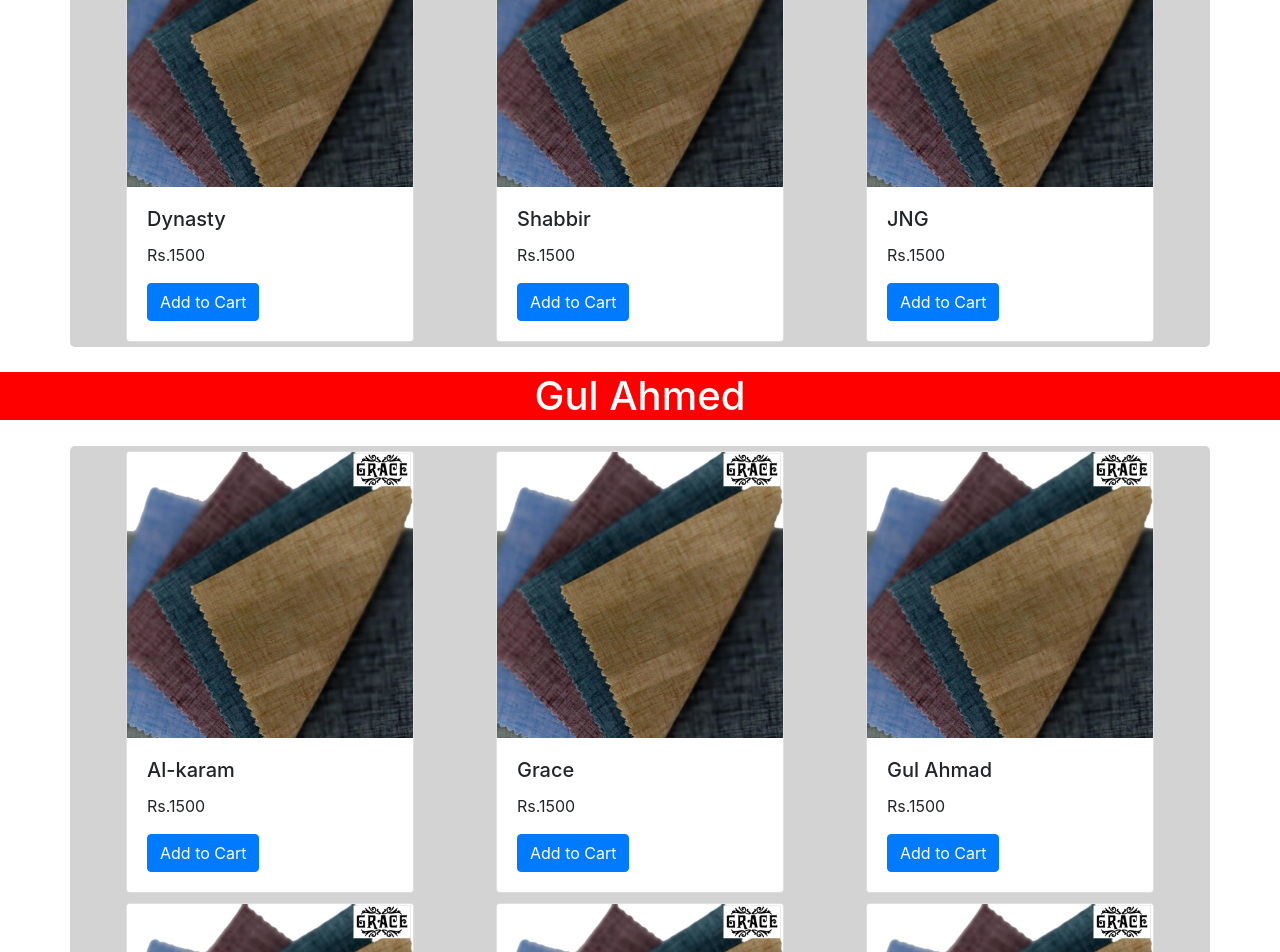
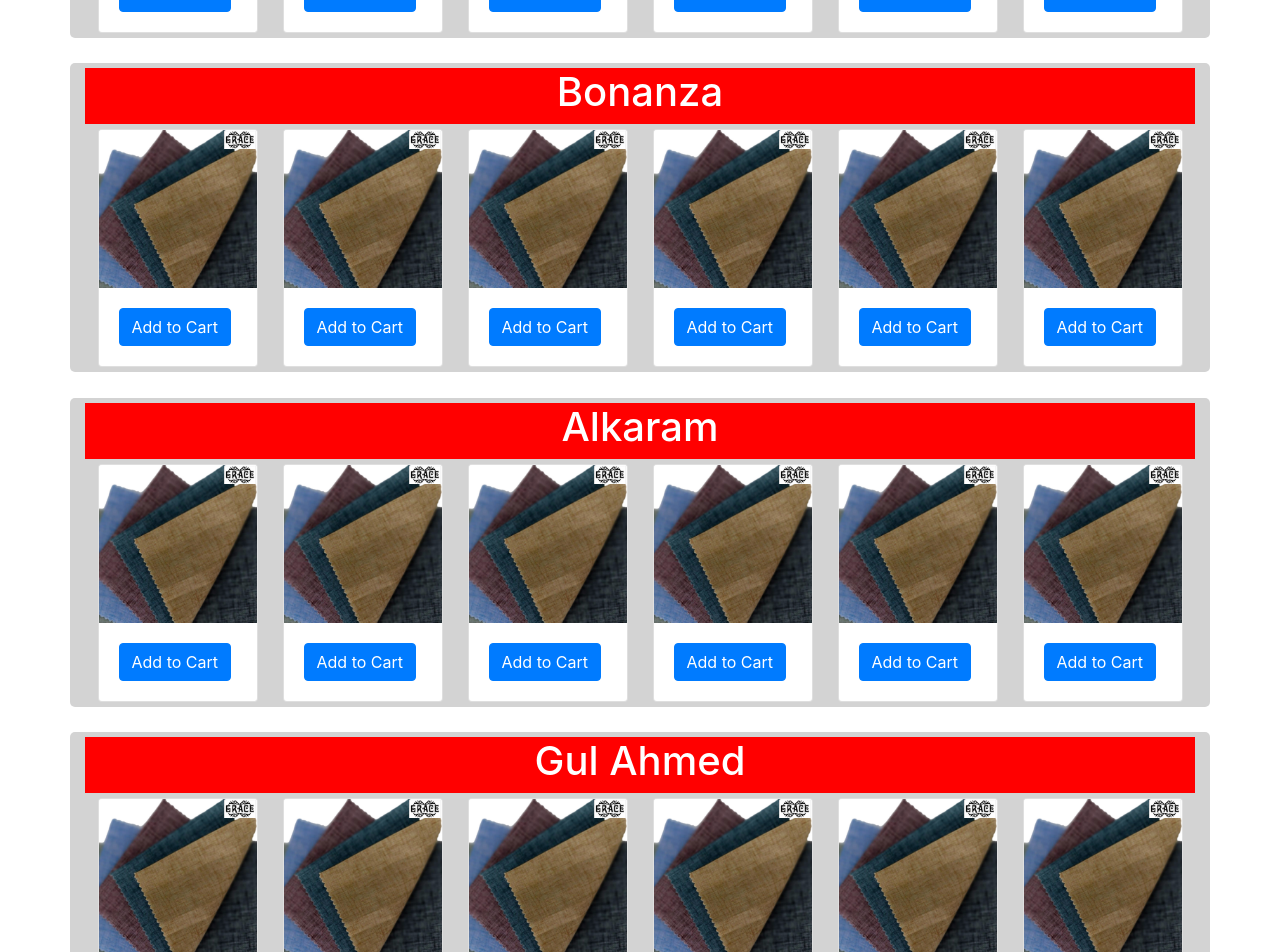
Before and after one commit to farhanmaneri/royalfabricsreact, a React (Create React App) app: page /products in a window 1280 px wide. Shown: the part 700-1652 px from the top of the page. Built offline with nearby package versions, Linux system fonts and the light colour scheme.

Commit message:
'styleUpdated'

```diff
--- a/src/Pages/Products.jsx
+++ b/src/Pages/Products.jsx
@@ -1,14 +1,17 @@
 import React from 'react'
 
 import Navibar from '../components/common/Navibar'
-import {Alkaram, GulAhmed} from '../components/common/Items'
+import { Items} from '../components/common/Items'
 
-const Products = ()=>{
-    return(
+const Products = () => {
+    return (
         <>
-        <Navibar/>
-        <Alkaram />
-        <GulAhmed/>
+            <Navibar />
+            <div className='product_view'>
+                <div style={{margin:'5px'}}>
+                    <Items />
+                </div>
+</div>
         </>
     )
 }
--- a/src/components/common/Items.jsx
+++ b/src/components/common/Items.jsx
@@ -4,11 +4,14 @@
 import ProductsCard from './ProductsCard'
 import { Container } from 'react-bootstrap'
 
-const Alkaram = () => {
+const Items = () => {
     return (
 <>
-<Container className='heading' fluid><h1>Al-Karam </h1></Container>
-<Container className='cardContainer' >
+{ ProductsData.map((val)=>{
+    return(
+        <>
+        <Container className='cardContainer' >
+<Container className='heading' fluid><h1>{val.product} </h1></Container>
     { ProductsData.map((val) => {
                 return (
                     <div>
@@ -25,31 +28,35 @@
 
 </Container>
 </>
+    )})}
+    </>
     )
+
 }
-const GulAhmed = () => {
-    return (
-<>
-<Container className='heading' fluid><h1>Gul Ahmed </h1></Container>
-<Container className='cardContainer' >
-    { ProductsData.map((val) => {
-                return (
-                    <div>
-                        <ProductsCard
-                            photo={val.imgsrc}
-                            title={val.title}
-                            price={val.rate}
-                        />
-                   </div>
-                )
-            })
-        }
+// const GulAhmed = () => {
+//     return (
+// <>
 
-</Container>
-</>
-    )
-}
-export {
-    GulAhmed,
-    Alkaram
+// <Container className='cardContainer' >
+// <Container className='heading' fluid><h1>Gul Ahmed </h1></Container>
+//     { ProductsData.map((val) => {
+//                 return (
+//                     <div>
+//                         <ProductsCard
+//                             photo={val.imgsrc}
+//                             title={val.title}
+//                             price={val.rate}
+//                         />
+//                    </div>
+//                 )
+//             })
+//         }
+
+// </Container>
+// </>
+//     )
+// }
+export  {
+    // GulAhmed,
+    Items
 };
--- a/src/components/common/ProductsCard.jsx
+++ b/src/components/common/ProductsCard.jsx
@@ -6,11 +6,11 @@
 
   return (
     <>
-          <Card style={{ width: '18rem' }} >
+          <Card style={{ width: '10rem' }} >
             <Card.Img variant="top" src={props.photo} />
             <Card.Body>
-              <Card.Title>{props.title}</Card.Title>
-              <Card.Text> {props.price}    </Card.Text>
+              {/* <Card.Title>{props.title}</Card.Title> */}
+              {/* <Card.Text> {props.price}    </Card.Text> */}
               {/* <Button variant="primary">Go somewhere</Button> */}
               <button className='btn btn-primary'>Add to Cart</button>
             </Card.Body>
--- a/src/components/common/ProductsData.jsx
+++ b/src/components/common/ProductsData.jsx
@@ -2,31 +2,37 @@
 
 const ProductsData = [
     {
+      product: 'Grace',
     imgsrc : require('../../assets/cardimages/Grace.JPG'),
       title: 'Al-karam',
       rate: "Rs.1500"
     },
     {
+      product: 'Bonanza',
       imgsrc : require('../../assets/cardimages/Grace.JPG'),
       title: 'Grace',
       rate: "Rs.1500"
     },
     {
+      product: 'Bonanza',
       imgsrc: require('../../assets/cardimages/Grace.JPG'),
       title: 'Gul Ahmad',
       rate: "Rs.1500"
     },
     {
+      product: 'Alkaram',
       imgsrc : require('../../assets/cardimages/Grace.JPG'),
       title: 'Dynasty',
       rate: "Rs.1500"
     },
     {
+      product: 'Gul Ahmed',
       imgsrc : require('../../assets/cardimages/Grace.JPG'),
       title: 'Shabbir',
       rate: "Rs.1500"
     },
     {
+      product: 'Shabbir',
       imgsrc : require('../../assets/cardimages/Grace.JPG'),
       title: 'JNG',
       rate: "Rs.1500"
--- a/src/index.css
+++ b/src/index.css
@@ -1,13 +1,15 @@
 
 
  .cardContainer{
+
  display: flex;
  flex-wrap: wrap;
  justify-content: space-around;
+ flex-direction: row;
  border-radius: 5px;
  background: lightgray;
  margin: 2% 5%;
-
+ width: fit-content;
  }
  .login{
    display: flex;
@@ -65,6 +67,10 @@
    font-size: bold !important;
 
  } */
+ .product_view{
+   display: flex;
+   flex-direction: column;
+ }
  .address{
    background: black;
    color: white;
```
Also changed, not shown: 1 other file (tests, documents, lock files or other folders).
